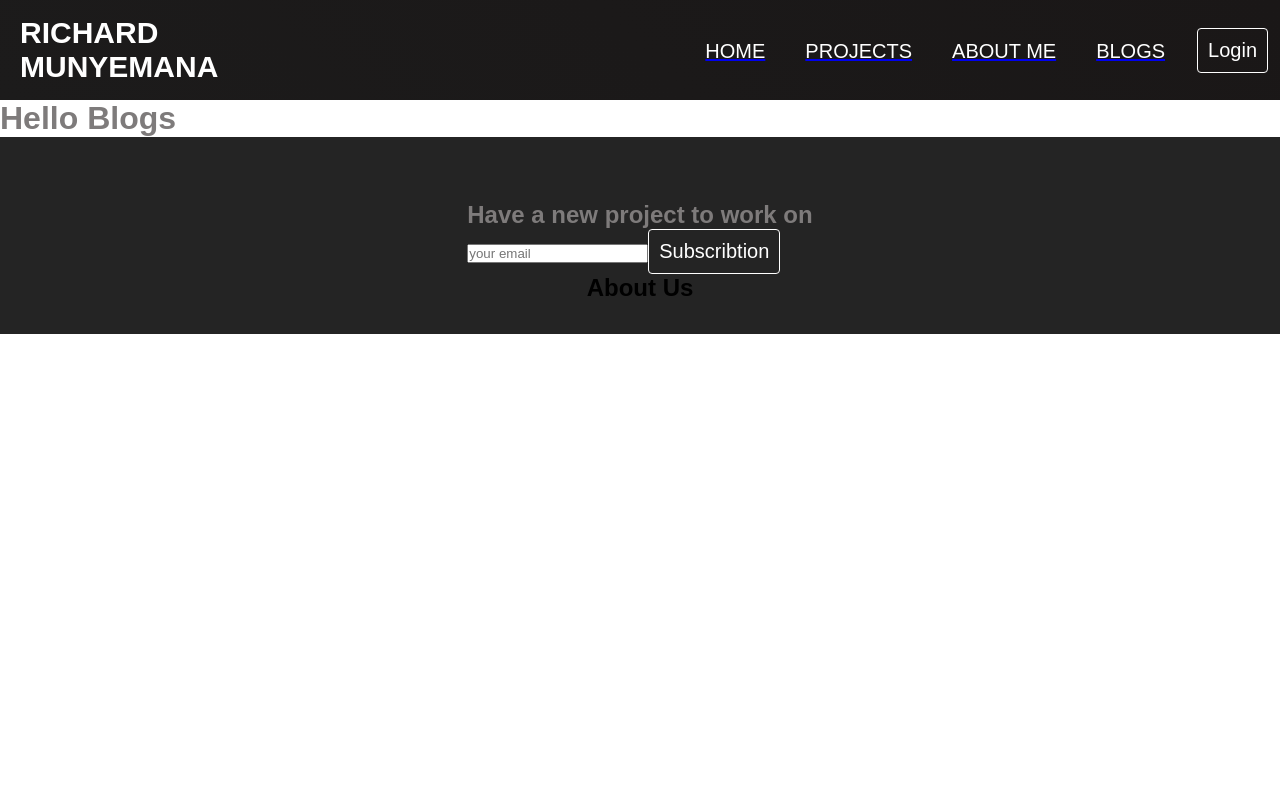
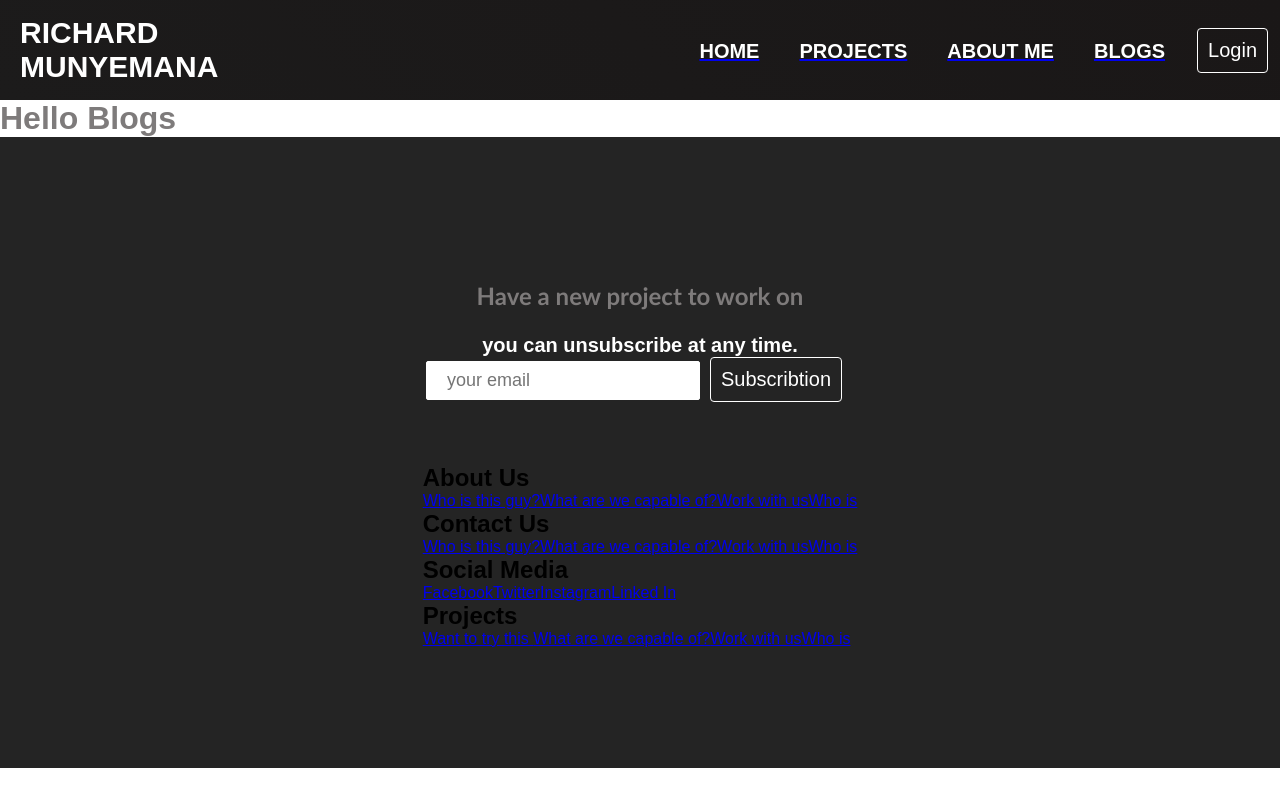
Before and after one commit to Code-250/My-Brand, a React (Create React App) app in the folder my-app/: page /Blogs in a window 1280 px wide. Built offline with nearby package versions, Linux system fonts and the light colour scheme.

Commit message:
added subscription feature in m footer

```diff
--- a/my-app/src/UI/components/Footer.css
+++ b/my-app/src/UI/components/Footer.css
@@ -1,8 +1,52 @@
 .footer-container{
     background-color:#242424;
-    padding :4rem 0 2rem 0;
+    padding :120px;
     display:flex;
     flex-direction: column;
     justify-content:center;
     align-items:center;
 }
+
+.footer-subscription{
+    display:flex;
+    flex-direction:column;
+    justify-content:center;
+    align-items:center;
+    text-align:center;
+    margin-bottom:24px;
+    padding:24px;
+    color:white;
+}
+
+.footer-subscription > h1 {
+    font-family: 'Trebuchet MS', 'Lucida Sans Unicode',
+     'Lucida Grande', 'Lucida Sans',
+      Arial, sans-serif;
+}
+
+.footer-subscription-heading {
+    margin-bottom: 24px;
+    font-size: 24px;
+}
+
+.footer-subscription-text{
+    margin-bottom:24px;
+    font-size:20px;
+
+}
+p{
+    font-weight:bold;
+    font-size:20px;
+}
+
+.footer-input{
+    padding:8px 20px;
+    border-radius:2px;
+    margin-right:10px;
+    outline:none;
+    border:none;
+    font-size:18px;
+    margin-bottom:16px;
+    border:1px solid #fff;
+
+}
--- a/my-app/src/UI/components/Footer.js
+++ b/my-app/src/UI/components/Footer.js
@@ -1,6 +1,7 @@
 import React from 'react'
 import '../../App.css';
 import { Button } from './Button';
+import {Link} from 'react-router-dom';
 import './Footer.css'
 
 function Footer() {
@@ -10,6 +11,9 @@ function Footer() {
                 <h1 className='footer-subscription-heading'>
                     Have a new project to work on
                 </h1>
+                <p>
+                    you can unsubscribe at any time.
+                </p>
                 <div className="input-areas">
                     <form>
                         <input
@@ -17,7 +21,7 @@ function Footer() {
                          placeholder='your email'
                          className='footer-input'
                          />
-                         <Button buttonStyle='btn--outline'>Subscribtion</Button>
+                         <Button buttonStyle='btn--outline'className='Subscribe'>Subscribtion</Button>
                     </form>
                 </div>
             </section>
@@ -25,11 +29,63 @@ function Footer() {
                 <div className='footer-link-wrapper'>
                     <div className='footer-link-items'>
                         <h2>About Us</h2>
-
-
+                        <Link to='/Projects'>Who is this guy?</Link>
+                        <Link to='/'>What are we capable of?</Link>
+                        <Link to='/'>Work with us</Link>
+                        <Link to='/'>Who is </Link>
+                    </div>
+                    <div className='footer-link-items'>
+                        <h2>Contact Us</h2>
+                        <Link to='/Projects'>Who is this guy?</Link>
+                        <Link to='/'>What are we capable of?</Link>
+                        <Link to='/'>Work with us</Link>
+                        <Link to='/'>Who is </Link>
+                    </div>
+                </div>
+                <div className='footer-link-wrapper'>
+                    <div className='footer-link-items'>
+                        <h2>Social Media</h2>
+                        <Link to='/'>Facebook</Link>
+                        <Link to='/'>Twitter</Link>
+                        <Link to='/'>Instagram</Link>
+                        <Link to='/'>Linked In</Link>
+                    </div>
+                    <div className='footer-link-items'>
+                        <h2>Projects</h2>
+                        <Link to='/'>Want to try this </Link>
+                        <Link to='/'>What are we capable of?</Link>
+                        <Link to='/'>Work with us</Link>
+                        <Link to='/'>Who is </Link>
                     </div>
                 </div>
             </div>
+            <section className='social-media'>
+                <div className='social-media-wrap'>
+                    <div className='social-icons'>
+                        <Link to='/'
+                        target-label='_blank'
+                        arial-label='Facebook'
+                        className='social-icon-link facebook'
+                        >
+                            <i className='fab-fa-facebook-f'></i>
+                        </Link>
+                        <Link to='/'
+                        target-label='_blank'
+                        arial-label='Twitter'
+                        className='social-icon-link twitter'
+                        >
+                            <i className='fab-fa-twitter'></i>
+                        </Link>
+                        <Link to='/'
+                        target-label='_blank'
+                        arial-label='LinkedIn'
+                        className='social-icon-link linkedin'
+                        >
+                            <i className='fab-fa-linkedin-f'></i>
+                        </Link>
+                    </div>
+                </div>
+            </section>
         </div>
     )
 }
```
Also changed, not shown: 2 other files (tests, documents, lock files or other folders).
